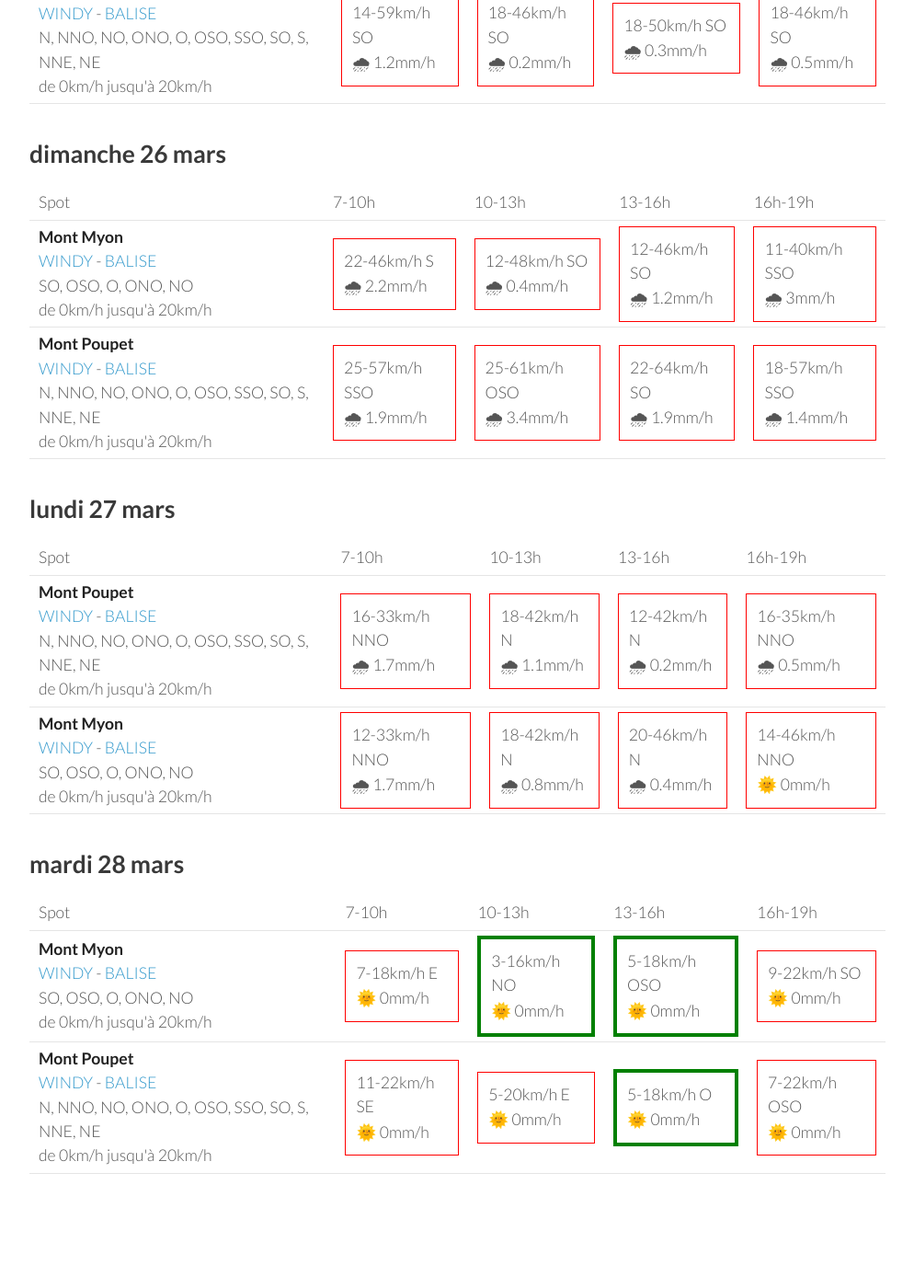
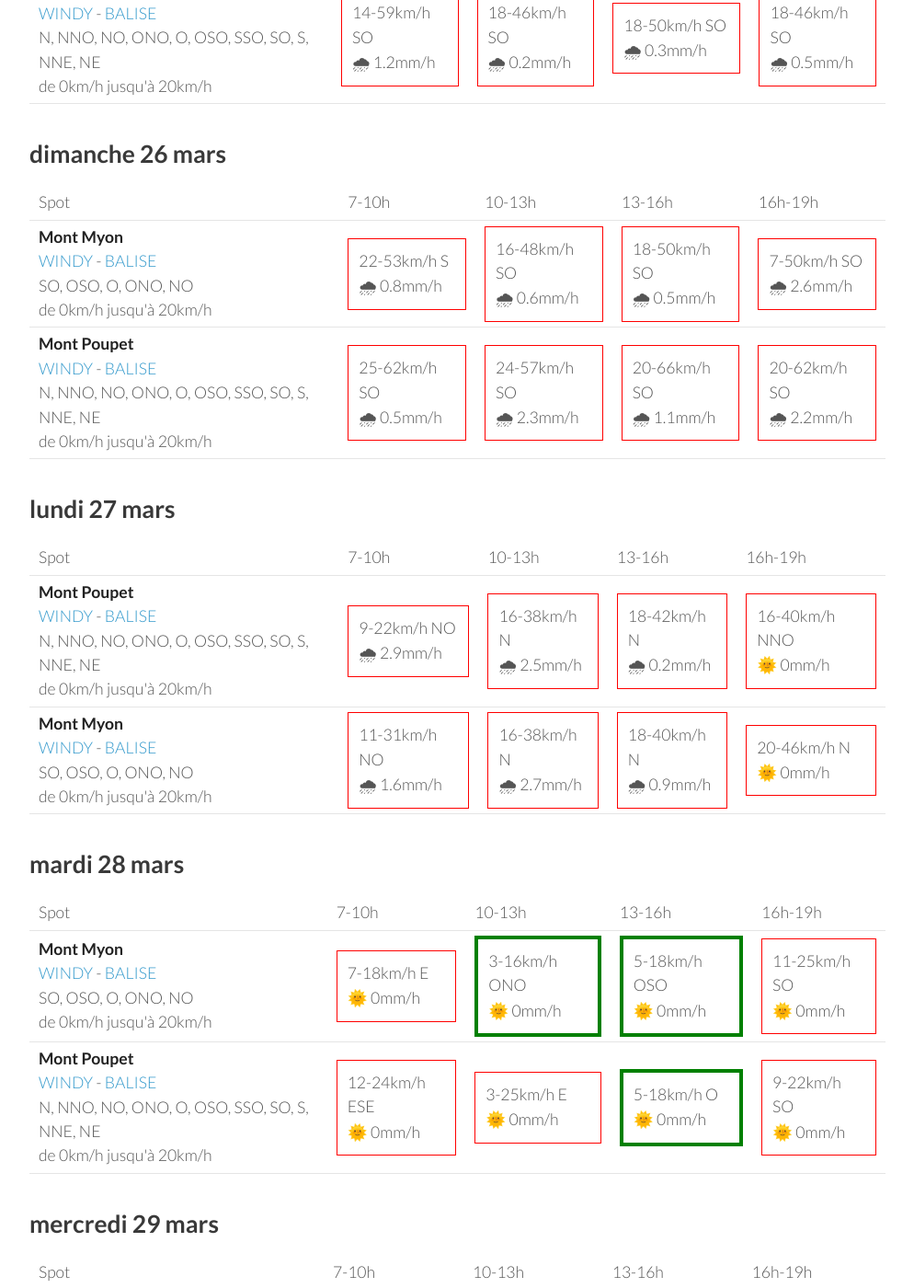
Before and after one commit to parapente-dans-le-nord/parapente-dans-le-nord.github.io, a Jekyll site: the page built from jura.markdown, in a window 1280 px wide and 1400 px high, scrolled down 899 px. Shown: the whole window at 92% size, without its empty margins (26-1020 px from the left). Built offline with Jekyll 4.4.1, drawn with Linux system fonts in a browser that asks for light colours; some of the changed text lies outside the part shown.

Commit message:
update index.markdown

```diff
--- a/jura.markdown
+++ b/jura.markdown
@@ -7,7 +7,7 @@ title:  "Tous les spots"
 {: .links}
 
 # Prevision Windy, modèle Arome
-page mise à jour le vendredi 24 mars 06:20
+page mise à jour le vendredi 24 mars 10:20
 
 ## vendredi 24 mars
 
@@ -96,20 +96,20 @@ page mise à jour le vendredi 24 mars 06:20
 <tr>
         <td><strong>Mont Myon</strong><br><a href="https://windy.com/46.331/5.397?45.898,5.394,8,m:eWoagj8">WINDY</a> - <span class=""><a href="http://www.balisemeteo.com/balise.php?idBalise=70">BALISE</a> </span><br> <span class="vent-favorable">SO, OSO, O, ONO, NO</span><br><span class="force-vent">de 0km/h jusqu'à 20km/h</span> </td>
 
-            <td><div class="not-flyable"><p>22-46km/h S</p><p>🌧 2.2mm/h</p></div></td>
-            <td><div class="not-flyable"><p>12-48km/h SO</p><p>🌧 0.4mm/h</p></div></td>
-            <td><div class="not-flyable"><p>12-46km/h SO</p><p>🌧 1.2mm/h</p></div></td>
-            <td><div class="not-flyable"><p>11-40km/h SSO</p><p>🌧 3mm/h</p></div></td>
+            <td><div class="not-flyable"><p>22-53km/h S</p><p>🌧 0.8mm/h</p></div></td>
+            <td><div class="not-flyable"><p>16-48km/h SO</p><p>🌧 0.6mm/h</p></div></td>
+            <td><div class="not-flyable"><p>18-50km/h SO</p><p>🌧 0.5mm/h</p></div></td>
+            <td><div class="not-flyable"><p>7-50km/h SO</p><p>🌧 2.6mm/h</p></div></td>
 
 
     </tr>
 <tr>
         <td><strong>Mont Poupet</strong><br><a href="https://windy.com/46.970/5.876?46.541,5.876,8">WINDY</a> - <span class=""><a href="http://www.balisemeteo.com/balise.php?idBalise=92">BALISE</a> </span><br> <span class="vent-favorable">N, NNO, NO, ONO, O, OSO, SSO, SO, S, NNE, NE</span><br><span class="force-vent">de 0km/h jusqu'à 20km/h</span> </td>
 
-            <td><div class="not-flyable"><p>25-57km/h SSO</p><p>🌧 1.9mm/h</p></div></td>
-            <td><div class="not-flyable"><p>25-61km/h OSO</p><p>🌧 3.4mm/h</p></div></td>
-            <td><div class="not-flyable"><p>22-64km/h SO</p><p>🌧 1.9mm/h</p></div></td>
-            <td><div class="not-flyable"><p>18-57km/h SSO</p><p>🌧 1.4mm/h</p></div></td>
+            <td><div class="not-flyable"><p>25-62km/h SO</p><p>🌧 0.5mm/h</p></div></td>
+            <td><div class="not-flyable"><p>24-57km/h SO</p><p>🌧 2.3mm/h</p></div></td>
+            <td><div class="not-flyable"><p>20-66km/h SO</p><p>🌧 1.1mm/h</p></div></td>
+            <td><div class="not-flyable"><p>20-62km/h SO</p><p>🌧 2.2mm/h</p></div></td>
 
 
     </tr>
@@ -132,20 +132,20 @@ page mise à jour le vendredi 24 mars 06:20
 <tr>
         <td><strong>Mont Poupet</strong><br><a href="https://windy.com/46.970/5.876?46.541,5.876,8">WINDY</a> - <span class=""><a href="http://www.balisemeteo.com/balise.php?idBalise=92">BALISE</a> </span><br> <span class="vent-favorable">N, NNO, NO, ONO, O, OSO, SSO, SO, S, NNE, NE</span><br><span class="force-vent">de 0km/h jusqu'à 20km/h</span> </td>
 
-            <td><div class="not-flyable"><p>16-33km/h NNO</p><p>🌧 1.7mm/h</p></div></td>
-            <td><div class="not-flyable"><p>18-42km/h N</p><p>🌧 1.1mm/h</p></div></td>
-            <td><div class="not-flyable"><p>12-42km/h N</p><p>🌧 0.2mm/h</p></div></td>
-            <td><div class="not-flyable"><p>16-35km/h NNO</p><p>🌧 0.5mm/h</p></div></td>
+            <td><div class="not-flyable"><p>9-22km/h NO</p><p>🌧 2.9mm/h</p></div></td>
+            <td><div class="not-flyable"><p>16-38km/h N</p><p>🌧 2.5mm/h</p></div></td>
+            <td><div class="not-flyable"><p>18-42km/h N</p><p>🌧 0.2mm/h</p></div></td>
+            <td><div class="not-flyable"><p>16-40km/h NNO</p><p>🌞 0mm/h</p></div></td>
 
 
     </tr>
 <tr>
         <td><strong>Mont Myon</strong><br><a href="https://windy.com/46.331/5.397?45.898,5.394,8,m:eWoagj8">WINDY</a> - <span class=""><a href="http://www.balisemeteo.com/balise.php?idBalise=70">BALISE</a> </span><br> <span class="vent-favorable">SO, OSO, O, ONO, NO</span><br><span class="force-vent">de 0km/h jusqu'à 20km/h</span> </td>
 
-            <td><div class="not-flyable"><p>12-33km/h NNO</p><p>🌧 1.7mm/h</p></div></td>
-            <td><div class="not-flyable"><p>18-42km/h N</p><p>🌧 0.8mm/h</p></div></td>
-            <td><div class="not-flyable"><p>20-46km/h N</p><p>🌧 0.4mm/h</p></div></td>
-            <td><div class="not-flyable"><p>14-46km/h NNO</p><p>🌞 0mm/h</p></div></td>
+            <td><div class="not-flyable"><p>11-31km/h NO</p><p>🌧 1.6mm/h</p></div></td>
+            <td><div class="not-flyable"><p>16-38km/h N</p><p>🌧 2.7mm/h</p></div></td>
+            <td><div class="not-flyable"><p>18-40km/h N</p><p>🌧 0.9mm/h</p></div></td>
+            <td><div class="not-flyable"><p>20-46km/h N</p><p>🌞 0mm/h</p></div></td>
 
 
     </tr>
@@ -169,19 +169,19 @@ page mise à jour le vendredi 24 mars 06:20
         <td><strong>Mont Myon</strong><br><a href="https://windy.com/46.331/5.397?45.898,5.394,8,m:eWoagj8">WINDY</a> - <span class=""><a href="http://www.balisemeteo.com/balise.php?idBalise=70">BALISE</a> </span><br> <span class="vent-favorable">SO, OSO, O, ONO, NO</span><br><span class="force-vent">de 0km/h jusqu'à 20km/h</span> </td>
 
             <td><div class="not-flyable"><p>7-18km/h E</p><p>🌞 0mm/h</p></div></td>
-            <td><div class="flyable"><p>3-16km/h NO</p><p>🌞 0mm/h</p></div></td>
+            <td><div class="flyable"><p>3-16km/h ONO</p><p>🌞 0mm/h</p></div></td>
             <td><div class="flyable"><p>5-18km/h OSO</p><p>🌞 0mm/h</p></div></td>
-            <td><div class="not-flyable"><p>9-22km/h SO</p><p>🌞 0mm/h</p></div></td>
+            <td><div class="not-flyable"><p>11-25km/h SO</p><p>🌞 0mm/h</p></div></td>
 
 
     </tr>
 <tr>
         <td><strong>Mont Poupet</strong><br><a href="https://windy.com/46.970/5.876?46.541,5.876,8">WINDY</a> - <span class=""><a href="http://www.balisemeteo.com/balise.php?idBalise=92">BALISE</a> </span><br> <span class="vent-favorable">N, NNO, NO, ONO, O, OSO, SSO, SO, S, NNE, NE</span><br><span class="force-vent">de 0km/h jusqu'à 20km/h</span> </td>
 
-            <td><div class="not-flyable"><p>11-22km/h SE</p><p>🌞 0mm/h</p></div></td>
-            <td><div class="not-flyable"><p>5-20km/h E</p><p>🌞 0mm/h</p></div></td>
+            <td><div class="not-flyable"><p>12-24km/h ESE</p><p>🌞 0mm/h</p></div></td>
+            <td><div class="not-flyable"><p>3-25km/h E</p><p>🌞 0mm/h</p></div></td>
             <td><div class="flyable"><p>5-18km/h O</p><p>🌞 0mm/h</p></div></td>
-            <td><div class="not-flyable"><p>7-22km/h OSO</p><p>🌞 0mm/h</p></div></td>
+            <td><div class="not-flyable"><p>9-22km/h SO</p><p>🌞 0mm/h</p></div></td>
 
 
     </tr>
@@ -189,3 +189,39 @@ page mise à jour le vendredi 24 mars 06:20
 </tbody>
 </table>
 {:/}
+## mercredi 29 mars
+
+{::nomarkdown}
+<table>
+  <tbody>
+    <tr>
+      <td>Spot</td>
+      <td>7-10h</td>
+      <td>10-13h</td>
+      <td>13-16h</td>
+      <td>16h-19h</td>
+    </tr>
+<tr>
+        <td><strong>Mont Myon</strong><br><a href="https://windy.com/46.331/5.397?45.898,5.394,8,m:eWoagj8">WINDY</a> - <span class=""><a href="http://www.balisemeteo.com/balise.php?idBalise=70">BALISE</a> </span><br> <span class="vent-favorable">SO, OSO, O, ONO, NO</span><br><span class="force-vent">de 0km/h jusqu'à 20km/h</span> </td>
+
+            <td><div class="not-flyable"><p>14-37km/h SSO</p><p>🌞 0mm/h</p></div></td>
+            <td><div class="not-flyable"><p>12-31km/h SSO</p><p>🌞 0mm/h</p></div></td>
+            <td><div class="not-flyable"><p>11-31km/h SSO</p><p>🌞 0mm/h</p></div></td>
+            <td><div class="not-flyable"><p>11-29km/h SO</p><p>🌞 0mm/h</p></div></td>
+
+
+    </tr>
+<tr>
+        <td><strong>Mont Poupet</strong><br><a href="https://windy.com/46.970/5.876?46.541,5.876,8">WINDY</a> - <span class=""><a href="http://www.balisemeteo.com/balise.php?idBalise=92">BALISE</a> </span><br> <span class="vent-favorable">N, NNO, NO, ONO, O, OSO, SSO, SO, S, NNE, NE</span><br><span class="force-vent">de 0km/h jusqu'à 20km/h</span> </td>
+
+            <td><div class="not-flyable"><p>16-37km/h SSO</p><p>🌞 0mm/h</p></div></td>
+            <td><div class="not-flyable"><p>20-42km/h SO</p><p>🌞 0mm/h</p></div></td>
+            <td><div class="not-flyable"><p>18-44km/h SO</p><p>🌞 0mm/h</p></div></td>
+            <td><div class="not-flyable"><p>20-44km/h OSO</p><p>🌞 0mm/h</p></div></td>
+
+
+    </tr>
+
+</tbody>
+</table>
+{:/}
```
